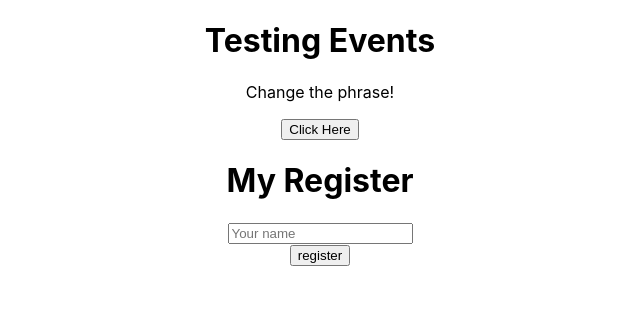
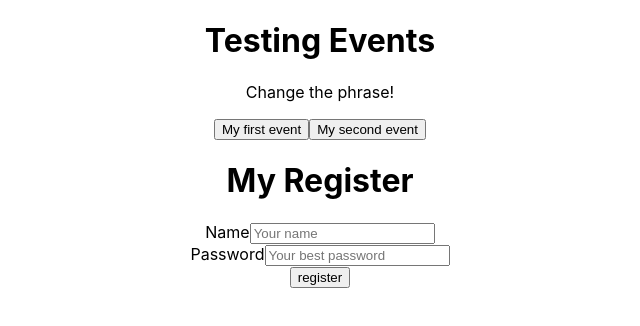
Before and after one commit to hirokirigaya/learn-react, a React (Create React App) app: page / in a window 1280 px wide. Shown: the top 326 px of the page, without its empty margins (320-960 px from the left). Built offline with nearby package versions, Linux system fonts and the light colour scheme.

Commit message:
:dragon: Events

```diff
--- a/src/components/Event.js
+++ b/src/components/Event.js
@@ -1,12 +1,17 @@
+import Button from "./partials/Button";
 
 function Event() {
   function Change() {
-    console.log('im changed the phrase')
+    console.log('First event')
+  }
+  function ChangeTwo() {
+    console.log('Second event')
   }
   return (
     <div>
       <p>Change the phrase!</p>
-      <button onClick={Change}>Click Here</button>
+      <Button event={Change} text="My first event"/>
+      <Button event={ChangeTwo} text="My second event"/>
     </div>
   )
 }
--- a/src/components/Form.js
+++ b/src/components/Form.js
@@ -1,21 +1,44 @@
+import { useState } from "react";
+
 function Form() {
   function Register(e) {
-    e.preventDefault()
-    console.log('Register has send')
+    e.preventDefault();
+    console.log(`The user of name ${name} and password ${password}`)
+
   }
+
+  const [name, setName] = useState();
+  const [password, setPassword] = useState();
   return (
     <div>
       <h1>My Register</h1>
       <form onSubmit={Register}>
         <div>
-          <input type="text" placeholder="Your name"/>
+          <label htmlFor="name">Name</label>
+          <input
+          type="text"
+          placeholder="Your name"
+          id="name"
+          name="name"
+          onChange={(e) => setName(e.target.value)}
+          />
         </div>
         <div>
-          <input type="submit" value="register"/>
+          <label htmlFor="password">Password</label>
+          <input
+            type="password"
+            placeholder="Your best password"
+            id="password"
+            name="password"
+            onChange={(e) => setPassword(e.target.value)}
+          />
+        </div>
+        <div>
+          <input type="submit" value="register" />
         </div>
       </form>
     </div>
   );
-};
+}
 
 export default Form;
--- /dev/null
+++ b/src/components/partials/Button.js
@@ -0,0 +1,5 @@
+function Button(props) {
+  return <button onClick={props.event}>{props.text}</button>
+};
+
+export default Button;
```
Also changed, not shown: src/components/Phrase.module.css (line endings or trailing spaces).
